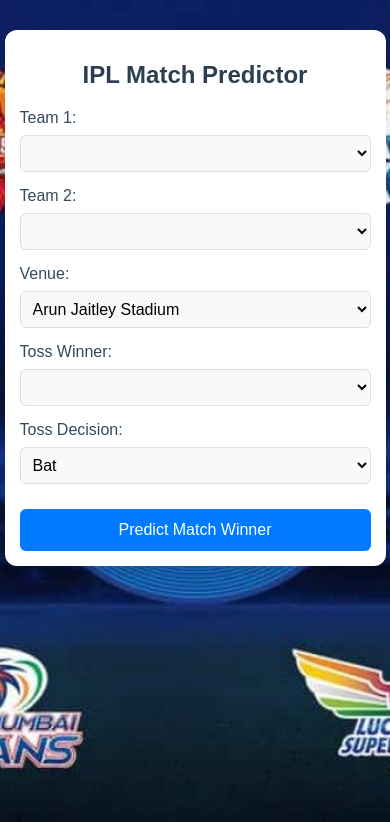
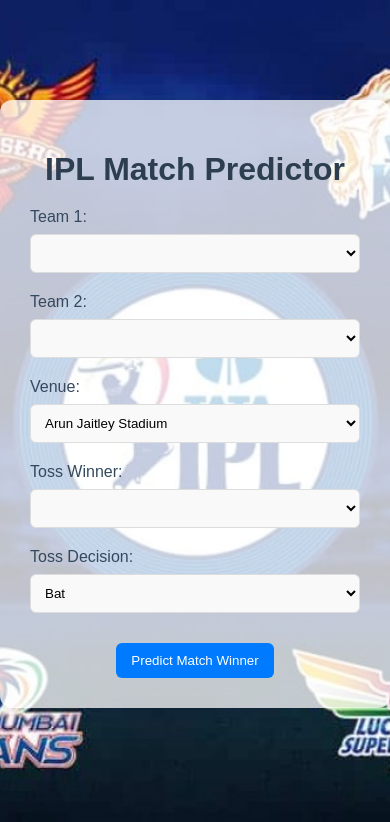
Before and after one commit to pkala7968/IPL-win-predictor, a Flask app: page / in a window 390 px wide. Shown: the top 822 px of the page. Run offline with Flask 3, Linux system fonts and the light colour scheme; lists and menus that the app fills with data are empty; parts of the project's set-up code (start-up, migrations or seed data) failed here and were passed over.

Commit message:
minor changes

```diff
--- a/static/css/style.css
+++ b/static/css/style.css
@@ -20,11 +20,10 @@ body {
 /* Container Style (used in both index and result pages) */
 .container {
     position: relative;
-    width: 90%;
     max-width: 600px;
-    margin: 60px auto;
-    padding: 20px;
-    background-color: #ffffff;
+    margin: 100px auto;
+    padding: 30px;
+    background-color: rgba(255, 255, 255, 0.75);
     border-radius: 12px;
     box-shadow: 0 0 15px rgba(0, 0, 0, 0.1);
     text-align: center;
@@ -105,33 +104,3 @@ body.bg-image {
     background-position: center;
     background-attachment: fixed;
 }
-
-@media (max-width: 600px) {
-    h1, h2 {
-        font-size: 1.5em;
-    }
-
-    p {
-        font-size: 1em;
-    }
-
-    .form-group {
-        margin-bottom: 15px;
-    }
-
-    select, input {
-        padding: 8px;
-        font-size: 1em;
-    }
-
-    a, button {
-        width: 100%;
-        padding: 12px;
-        font-size: 1em;
-    }
-
-    .container {
-        margin: 30px auto;
-        padding: 15px;
-    }
-}
```
